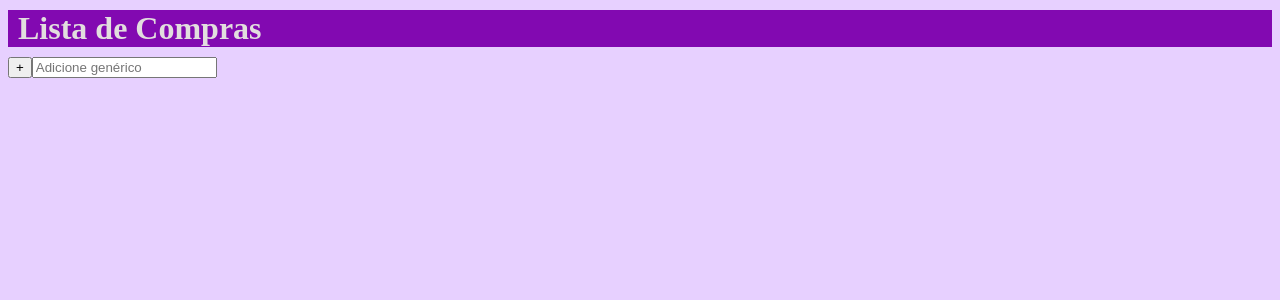
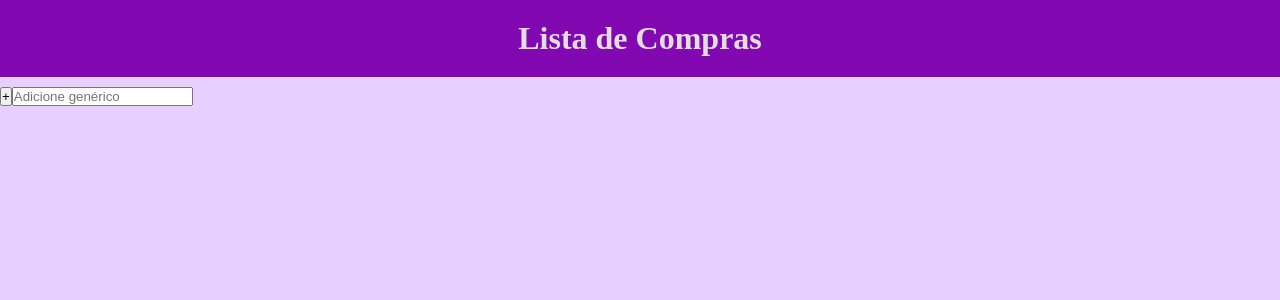
Before and after one commit to Palacio-dev/MC656, a React (Create React App) app in the folder saude_e_bem_estar/: page / in a window 1280 px wide. Shown: the top 300 px of the page. Built offline with nearby package versions, Linux system fonts and the light colour scheme.

Commit message:
Adicionando componete ButtonAddItem e sua estilização com csss

```diff
--- /dev/null
+++ b/saude_e_bem_estar/src/Components/ButtonAddItem.tsx
@@ -0,0 +1,49 @@
+import { useState } from "react";
+
+interface AddItemProps {
+    onAddItem: (itemText: string) => void;
+    placeholder?: string;
+}
+
+/**
+ * AddItem - Componente para adicionar novos itens à lista
+ *
+ * @param onAddItem - Função callback chamada quando um novo item é adicionado
+ * @param placeholder - Texto placeholder para o input (opcional)
+ * @returns {JSX.Element} - O componente AddItem renderizado
+ */
+export default function ButtonAddItem({ onAddItem, placeholder = "Adicione um item" }: AddItemProps) {
+    const [newItem, setNewItem] = useState('');
+
+    const handleAddItem = () => {
+        if (newItem.trim()) {
+            onAddItem(newItem.trim());
+            setNewItem('');
+        }
+    };
+
+    const handleKeyPress = (e: React.KeyboardEvent) => {
+        if (e.key === 'Enter') {
+            handleAddItem();
+        }
+    };
+
+    return (
+        <div >
+            <button
+                className="button-item"
+                onClick={handleAddItem}
+            >
+                +
+            </button>
+            <input
+                type="text"
+                placeholder={placeholder}
+                value={newItem}
+                onChange={(e) => setNewItem(e.target.value)}
+                onKeyPress={handleKeyPress}
+                className="input-item"
+            />
+        </div>
+    );
+}
--- a/saude_e_bem_estar/src/Pages/ShoppingList.tsx
+++ b/saude_e_bem_estar/src/Pages/ShoppingList.tsx
@@ -1,5 +1,6 @@
 import { useState } from "react";
 import CheckItem from "../Components/CheckItem";
+import ButtonAddItem from "../Components/ButtonAddItem";
 
 /**
  * ShoppingList - Uma pagina para adicionar itens de compra
@@ -9,8 +10,6 @@ import CheckItem from "../Components/CheckItem";
 export default function ShoppingList() {
     // Componente de exemplo mostrando uma lista completa
     const [items, setItems] = useState<Array<{ id: string; text: string; checked: boolean }>>([]);
-
-    const [newItem, setNewItem] = useState('');
 
     const handleToggleItem = (id: string, checked: boolean) => {
         setItems(prev =>
@@ -24,23 +23,15 @@ export default function ShoppingList() {
         setItems(prev => prev.filter(item => item.id !== id));
     };
 
-    const handleAddItem = () => {
-        if (newItem.trim()) {
+    const handleAddItem = (itemText: string) => {
         const newId = (items.length + 1).toString();
         setItems(prev => [...prev, {
             id: newId,
-                text: newItem.trim(),
+            text: itemText,
             checked: false
         }]);
-            setNewItem('');
-        }
     };
 
-    const handleKeyPress = (e: React.KeyboardEvent) => {
-        if (e.key === 'Enter') {
-            handleAddItem();
-        }
-    };
     return (
         <div className="fundo">
             {/* Header */}
@@ -49,7 +40,7 @@ export default function ShoppingList() {
             </div>
 
             {/* Lista de itens */}
-            <div className="bg-purple-100 min-h-screen p-4 space-y-3">
+            <div className="body-list">
                 {items.map(item => (
                     <CheckItem
                         key={item.id}
@@ -61,23 +52,11 @@ export default function ShoppingList() {
                     />
                 ))}
 
-                {/* Adicionar novo item */}
-                <div className="flex items-center gap-2 mt-4">
-                    <button
-                        className="w-8 h-8 bg-purple-600 text-white rounded-full flex items-center justify-center text-xl font-bold hover:bg-purple-700 transition-colors"
-                        onClick={handleAddItem}
-                    >
-                        +
-                    </button>
-                    <input
-                        type="text"
+                {/* Componente para adicionar novo item */}
+                <ButtonAddItem
+                    onAddItem={handleAddItem}
                     placeholder="Adicione genérico"
-                        value={newItem}
-                        onChange={(e) => setNewItem(e.target.value)}
-                        onKeyPress={handleKeyPress}
-                        className="flex-1 px-3 py-2 bg-white rounded-lg shadow-sm border border-gray-200 focus:outline-none focus:ring-2 focus:ring-purple-500 focus:border-transparent"
                 />
-                </div>
             </div>
         </div>
     );
--- a/saude_e_bem_estar/src/Styles/App.css
+++ b/saude_e_bem_estar/src/Styles/App.css
@@ -1,3 +1,16 @@
+/* Reset básico para remover margens/paddings padrão */
+* {
+  margin: 0;
+  padding: 0;
+  box-sizing: border-box;
+}
+
+html, body {
+  margin: 0;
+  padding: 0;
+  height: 100%;
+}
+
 .App {
   text-align: center;
 }
@@ -62,17 +75,34 @@
     font-weight: 700;
 }
 
+/* Classe do fundo principal - remove margens */
+.fundo{
+  background-color: #E7D0FF;
+  min-height: 100vh;
+  margin: 0;
+  padding: 0;
+}
+
+/* Header que se estende até as bordas */
 .header-top{
   background: #8209B1;
-  height: 100%;
-}
-
-.fundo{
-  background-color: #E7D0FF;
+  width: 100%;
+  padding: 20px 0; /* Padding vertical para dar altura */
+  margin: 0;
+  /* Garante que vai até as bordas */
+  margin-left: calc(-50vw + 50%);
+  margin-right: calc(-50vw + 50%);
+  padding-left: calc(50vw - 50%);
+  padding-right: calc(50vw - 50%);
 }
 
 .titulo{
   font-weight: bold;
-  color:#e2dede;
-  margin: 10px;
+  color: #e2dede;
+  margin: 0;
+  text-align: center;
 }
+
+.body-list{
+  margin-top: 10px;
+}
--- /dev/null
+++ b/saude_e_bem_estar/src/Styles/buttonadditem.css
@@ -0,0 +1,25 @@
+
+.add-item{
+  flex: items center;
+  margin-top: 4px;
+}
+
+.button-item{
+    width: 22px;
+    height: 22px;
+    background-color: purple;
+    border-radius: 4px;
+    text-decoration: white;
+}
+
+.input-item{
+    width: 22px;
+    height: 100px;
+    flex: 1 1 0%;
+    padding: 8px 12px;
+    background-color: white;
+    border-radius: 8px;
+    border: 1px solid #e5e7eb;
+    box-shadow: 0 1px 2px 0 rgba(0, 0, 0, 0.05);
+    transition: all 0.15s ease-in-out;
+}
--- a/saude_e_bem_estar/src/Styles/checkitem.css
+++ b/saude_e_bem_estar/src/Styles/checkitem.css
@@ -3,7 +3,7 @@
     align-items: center;
     padding: 10px;
     background-color: white;
-    margin: 5px 0;
+    margin: 10px;
     border-radius: 8px;
     border: 1px solid #ccc;
     width: 100%;
```
Lines whose indentation alone changed are shown as unchanged.
